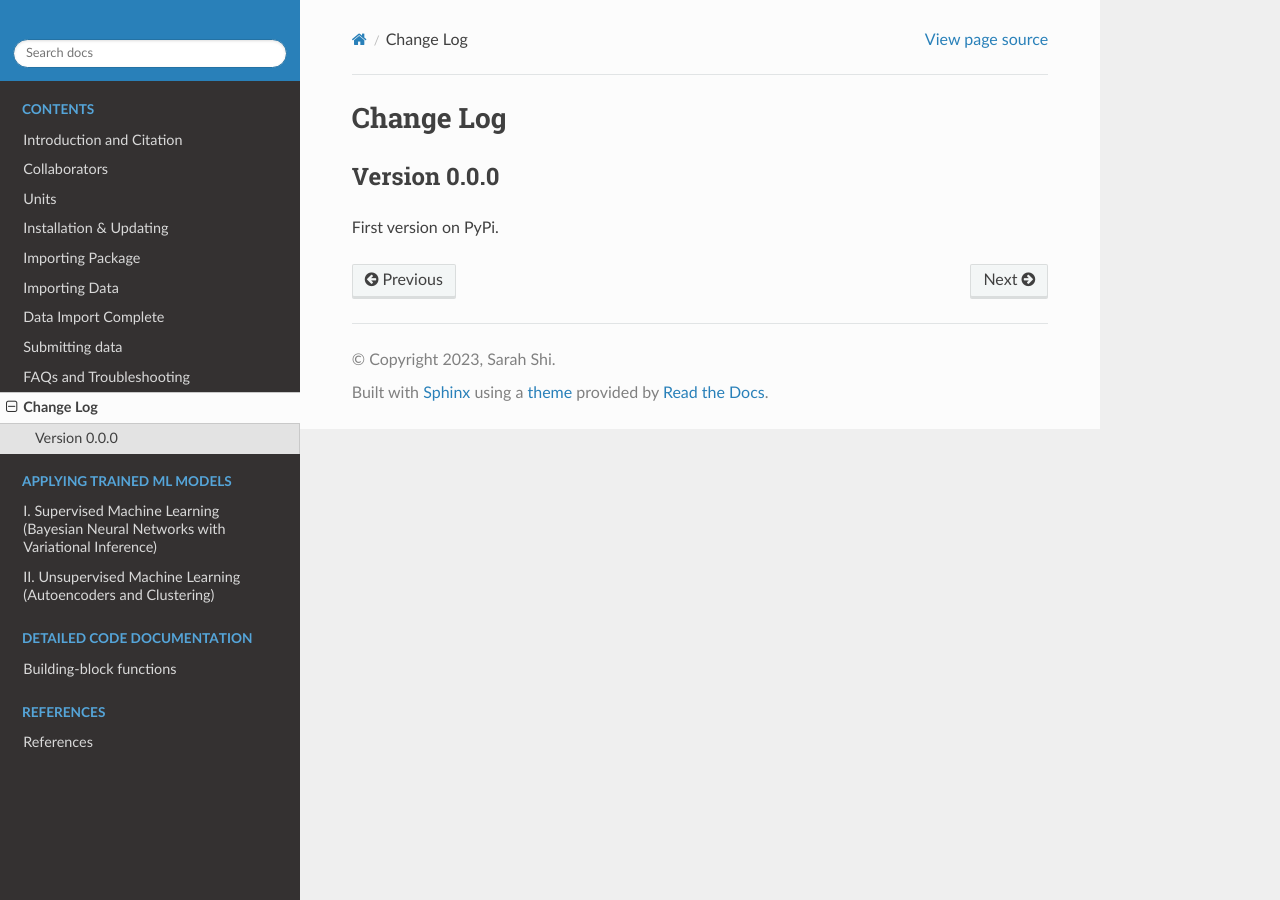
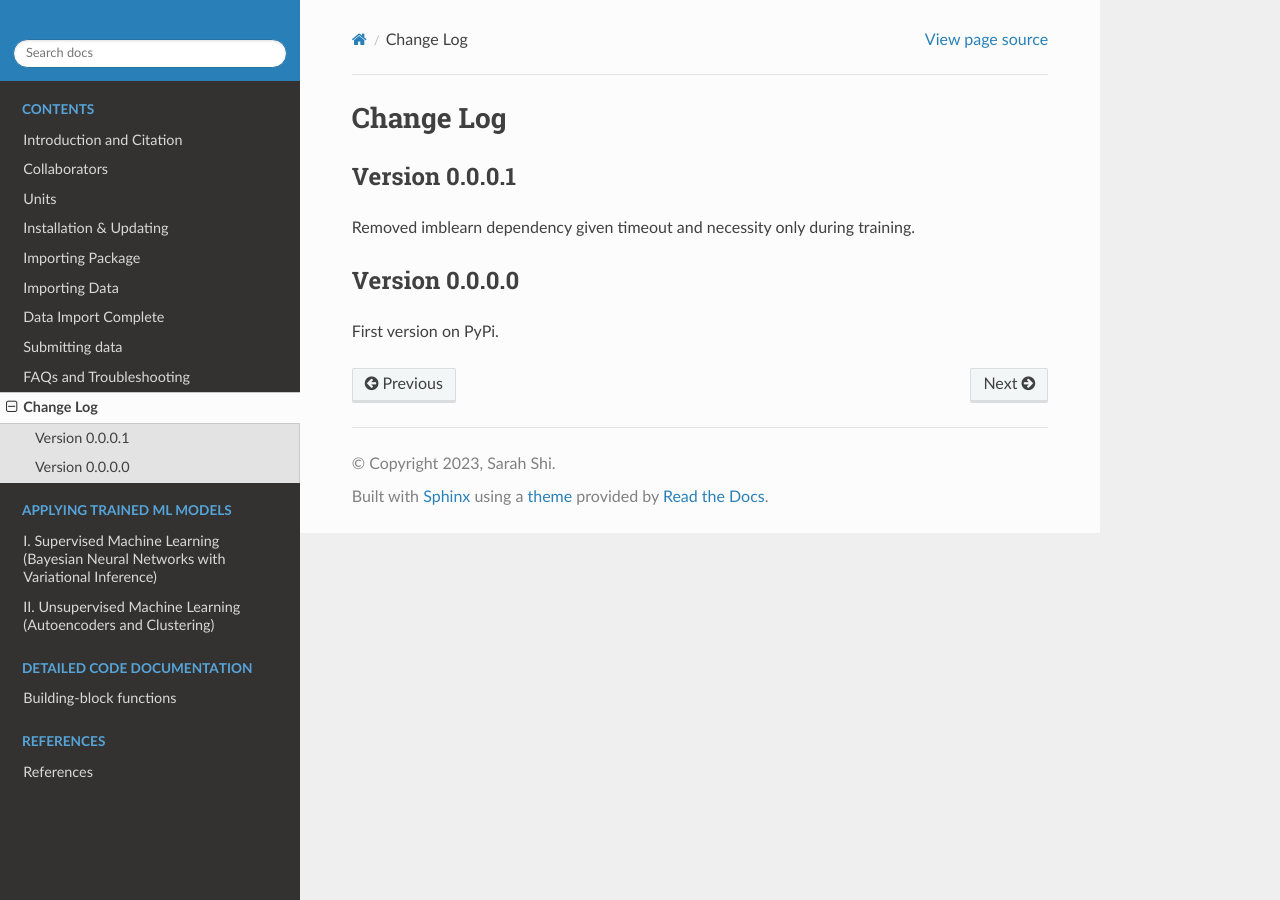
Before and after one commit to sarahshi/mineralML, a Sphinx documentation site: the page built from docs/Changelog.rst, in a window 1280 px wide. Built offline with Sphinx 7.4.7 and the Read the Docs theme 2.0.0, drawn with Linux system fonts in a browser that asks for light colours.

Commit message:
Publish PyPI v0.0.0.1

```diff
--- a/docs/Changelog.rst
+++ b/docs/Changelog.rst
@@ -2,6 +2,11 @@
 Change Log
 ==========
 
-Version 0.0.0
-=============
+Version 0.0.0.1
+===============
+Removed imblearn dependency given timeout and necessity only during training.
+
+
+Version 0.0.0.0
+===============
 First version on PyPi.
```
Also changed, not shown: setup.py (line endings or trailing spaces).
